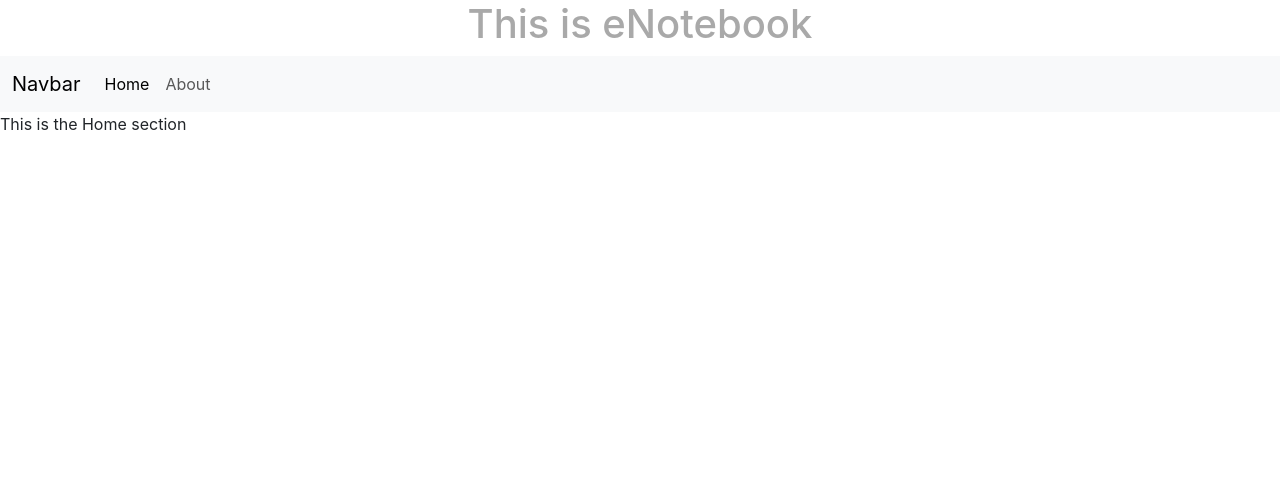
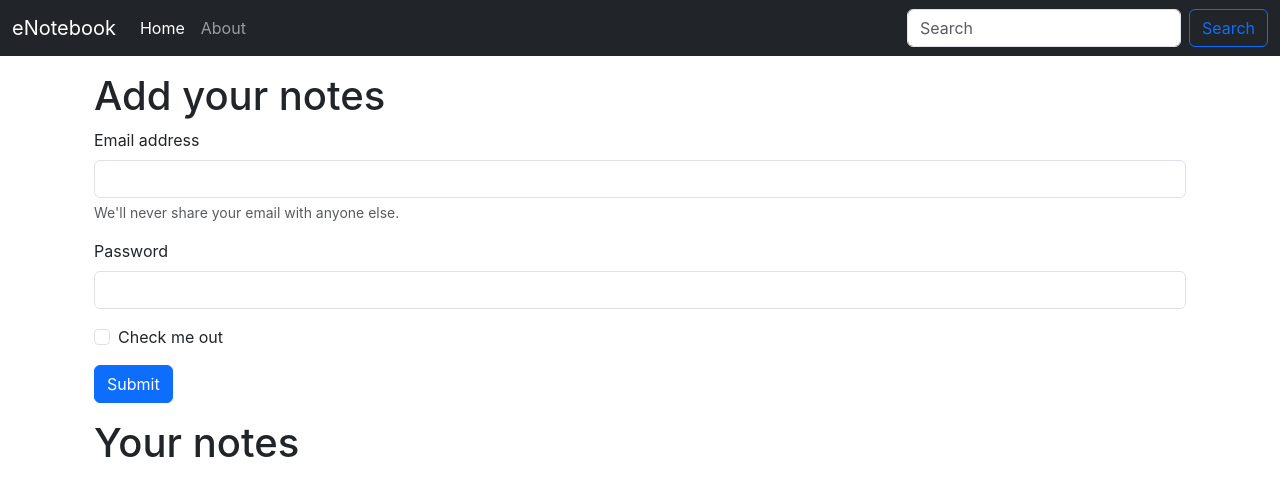
Before and after one commit to atrleo/eNotebook, a React (Create React App) app: page /home in a window 1280 px wide. Shown: the top 496 px of the page. Built offline with nearby package versions, Linux system fonts and the light colour scheme.

Commit message:
used useLocation hook and added a form

```diff
--- a/src/App.js
+++ b/src/App.js
@@ -15,14 +15,16 @@
     <>
     <NoteState>
       <div>
-        <h1 style={{ alignItems: 'center', textAlign: 'center', color: 'darkgrey' }}>This is eNotebook</h1>
+
 
         <Router>
           <Navbar />
+          <div className='container'>
           <Routes>
             <Route exact path="/home" element={<Home />}></Route>
             <Route exact path="/about" element={<About />}></Route>
           </Routes>
+          </div>
         </Router>
       </div>
 
--- a/src/components/About.js
+++ b/src/components/About.js
@@ -6,14 +6,11 @@
 
 const About = () => {
 
-  const a = useContext(noteContext);
-  useEffect(()=>{
-    a.update();
-    // eslint-disable-next-line
-  },[])
+;
+
   return (
     <div>
-      <p>{a.state.name} is in the class {a.state.class}</p>
+     <h1>This is about section</h1>
     </div>
   )
 }
--- a/src/components/Home.js
+++ b/src/components/Home.js
@@ -3,7 +3,28 @@
 function Home() {
   return (
     <div>
-      <p>This is the Home section</p>
+      <div className="container my-3">
+      <h1>Add your notes</h1>
+      <form>
+        <div className="mb-3">
+          <label htmlFor="exampleInputEmail1" className="form-label">Email address</label>
+          <input type="email" className="form-control" id="exampleInputEmail1" aria-describedby="emailHelp" />
+            <div id="emailHelp" className="form-text">We'll never share your email with anyone else.</div>
+        </div>
+        <div className="mb-3">
+          <label htmlFor="exampleInputPassword1" className="form-label">Password</label>
+          <input type="password" className="form-control" id="exampleInputPassword1" />
+        </div>
+        <div className="mb-3 form-check">
+          <input type="checkbox" className="form-check-input" id="exampleCheck1" />
+            <label className="form-check-label" htmlFor="exampleCheck1">Check me out</label>
+        </div>
+        <button type="submit" className="btn btn-primary">Submit</button>
+      </form>
+      </div>
+      <div className='container my-3'>
+      <h1>Your notes</h1>
+      </div>
     </div>
   )
 }
--- a/src/components/Navbar.js
+++ b/src/components/Navbar.js
@@ -1,23 +1,29 @@
-import React from 'react'
-import { Link } from 'react-router-dom'
+import React,{useEffect} from 'react'
+import { Link,useLocation } from 'react-router-dom'
 
 const Navbar = () => {
+    let location = useLocation();
+
+    useEffect(() => {
+        console.log(location.pathname);
+     }, [location]);
+
     return (
         <>
             <div>
-                <nav className="navbar navbar-expand-lg bg-body-tertiary ">
+                <nav className="navbar navbar-expand-lg navbar-dark bg-dark">
                     <div className="container-fluid">
-                        <a className="navbar-brand" href="#">Navbar</a>
+                        <Link className="navbar-brand" to="/">eNotebook</Link>
                         <button className="navbar-toggler" type="button" data-bs-toggle="collapse" data-bs-target="#navbarSupportedContent" aria-controls="navbarSupportedContent" aria-expanded="false" aria-label="Toggle navigation">
                             <span className="navbar-toggler-icon"></span>
                         </button>
                         <div className="collapse navbar-collapse" id="navbarSupportedContent">
                             <ul className="navbar-nav me-auto mb-2 mb-lg-0">
                                 <li className="nav-item">
-                                    <Link className="nav-link active" aria-current="page" to="/home">Home</Link>
+                                    <Link className={`nav-link ${location.pathname==="/home"? "active" : ""}`} aria-current="page" to="/home">Home</Link>
                                 </li>
                                 <li className="nav-item">
-                                    <Link className="nav-link" to="/about">About</Link>
+                                    <Link className={`nav-link  ${location.pathname==="/about" ? "active" : ""}`} to="/about">About</Link>
                                 </li>
                                 {/* <li className="nav-item dropdown">
                                     <a className="nav-link dropdown-toggle" href="#" role="button" data-bs-toggle="dropdown" aria-expanded="false">
@@ -32,10 +38,10 @@
                                 </li> */}
 
                             </ul>
-                            {/* <form className="d-flex" role="search">
+                            <form className="d-flex" role="search">
                                 <input className="form-control me-2" type="search" placeholder="Search" aria-label="Search" />
-                                    <button className="btn btn-outline-success" type="submit">Search</button>
-                            </form> */}
+                                    <button className="btn btn-outline-primary" type="submit">Search</button>
+                            </form>
                         </div>
                     </div>
                 </nav>
--- a/src/context/notes/noteState.js
+++ b/src/context/notes/noteState.js
@@ -1,24 +1,10 @@
 
-import { useState } from "react";
 import noteContext from "./noteContext";
-const NoteState = (props)=>{
-    const s1 = {
-        "name": "Abanish",
-        "class":"10b"
-    }
-    const [state,setState]= useState(s1);
-    const update = () =>{
-        setTimeout(() => {
-            setState({
-                "name":"Tripathi",
-                "class":"12b"
-            })
+const NoteState = (props) => {
 
-        }, 2000);
-    }
-    return(
+    return (
 
-        <noteContext.Provider value={{state,update}}>
+        <noteContext.Provider value={{}}>
             {props.children}
         </noteContext.Provider>
     )
```
